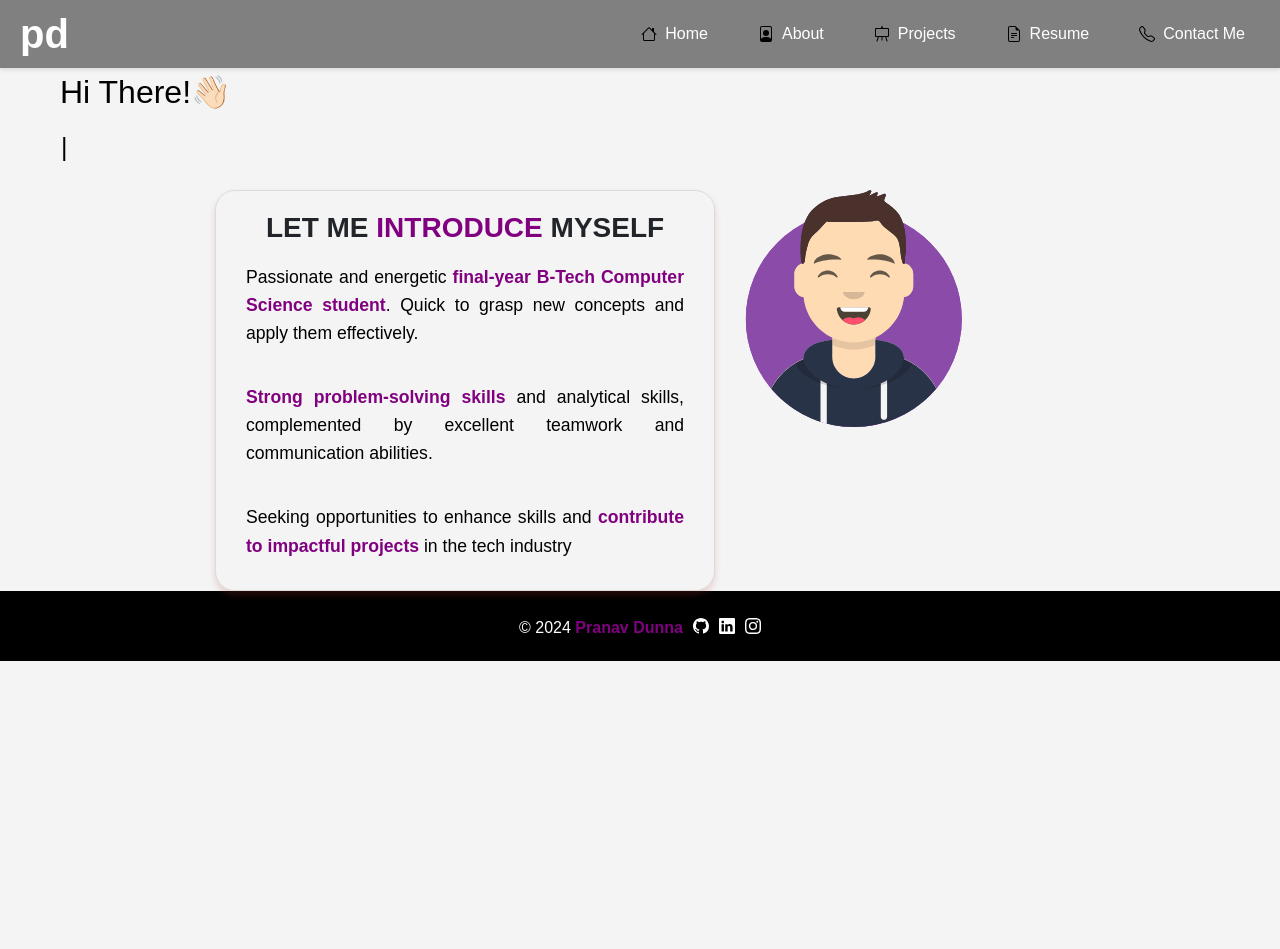
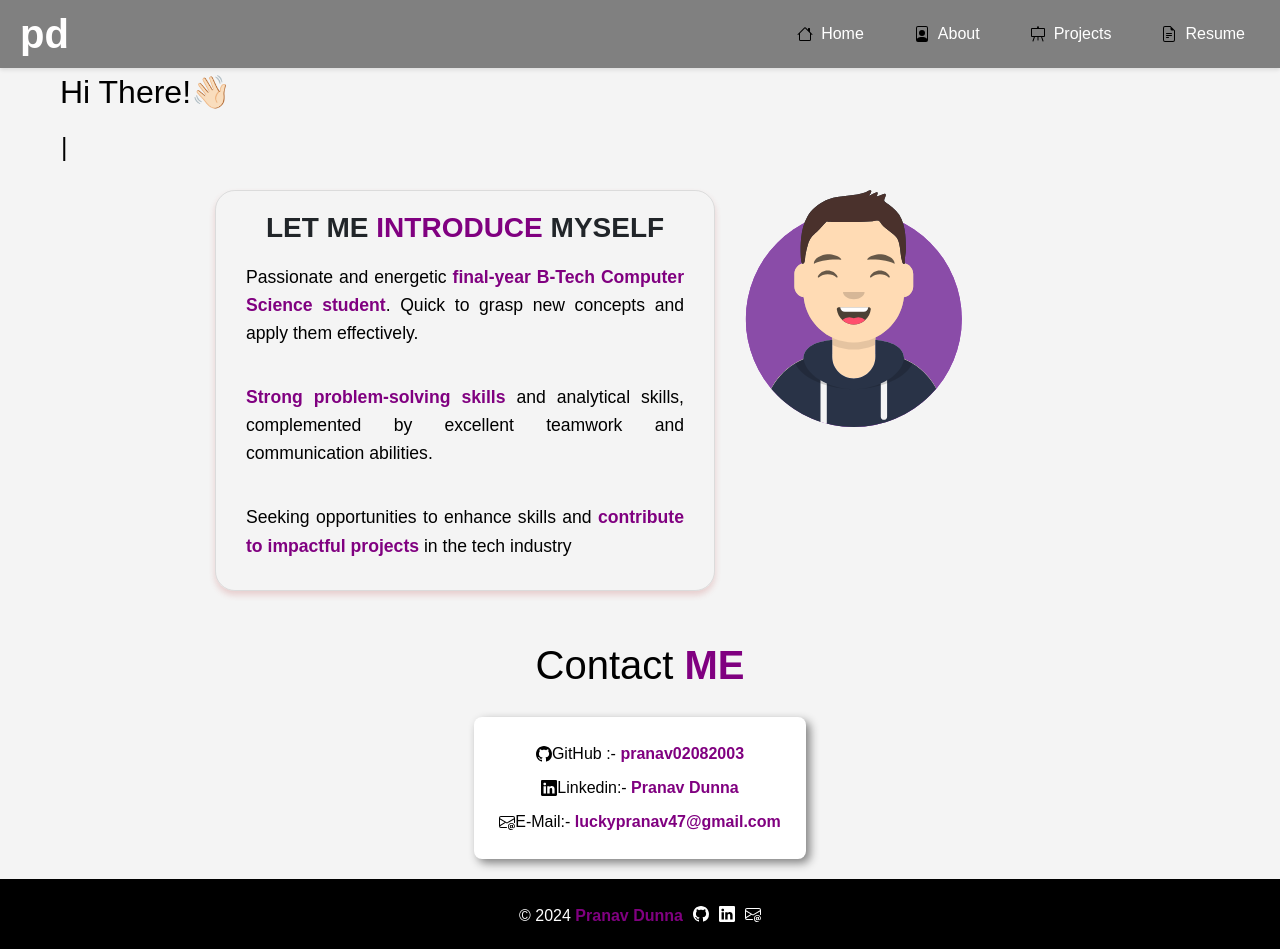
Before and after one commit to pranav02082003/Latest-Portfolio, a React (Create React App) app: page / in a window 1280 px wide. Before the commit the page ends 800 px from the top, so only its background shows below. Built offline with nearby package versions, Linux system fonts and the light colour scheme.

Commit message:
contact completed

```diff
--- a/src/Components/About/About.js
+++ b/src/Components/About/About.js
@@ -5,6 +5,7 @@
 import { motion } from 'framer-motion'
 import Footer from '../Footer/Footer'
 import Education from './Education'
+import Contact from '../Contact/Contact'
 
 export default function About() {
     return (
@@ -37,6 +38,9 @@
                     <Skills />
                 </div>
             </div>
+            <div>
+                <Contact />
+            </div>
             <Footer />
         </div>
     )
--- /dev/null
+++ b/src/Components/Contact/Contact.css
@@ -0,0 +1,19 @@
+.contact-main {
+    display: flex;
+    flex-direction: column;
+    flex-wrap: wrap;
+    justify-content: center;
+    width: fit-content;  /* Only take the width of the content */
+    padding: 20px;       /* Adjust padding inside the card */
+    box-shadow: 4px 4px 10px grey;  /* Shadow inside the card */
+    background-color: white;
+    border-radius: 8px;
+    margin: 20px auto;  /* Center the element */
+  }
+
+  .contact-sub {
+    margin: 5px;
+    text-align: center;
+    vertical-align: middle;
+    cursor: pointer;
+  }
--- a/src/Components/Contact/Contact.js
+++ b/src/Components/Contact/Contact.js
@@ -1,7 +1,31 @@
 import React from 'react'
+import '../Contact/Contact.css'
+import { Link } from 'react-router-dom'
 
 export default function Contact() {
   return (
-    <div>Contact</div>
+    <div>
+      <div className='about-mainheading'>
+        <h1>Contact <span className='yellow'>ME</span></h1>
+      </div>
+      <div className='contact-main'>
+        <div className='contact-sub'>
+          <Link to={'https://github.com/pranav02082003'} style={{ textDecoration: 'none', color: 'inherit' }}><svg xmlns="http://www.w3.org/2000/svg" width="16" height="16" fill="currentColor" class="bi bi-github" viewBox="0 0 16 16">
+            <path d="M8 0C3.58 0 0 3.58 0 8c0 3.54 2.29 6.53 5.47 7.59.4.07.55-.17.55-.38 0-.19-.01-.82-.01-1.49-2.01.37-2.53-.49-2.69-.94-.09-.23-.48-.94-.82-1.13-.28-.15-.68-.52-.01-.53.63-.01 1.08.58 1.23.82.72 1.21 1.87.87 2.33.66.07-.52.28-.87.51-1.07-1.78-.2-3.64-.89-3.64-3.95 0-.87.31-1.59.82-2.15-.08-.2-.36-1.02.08-2.12 0 0 .67-.21 2.2.82.64-.18 1.32-.27 2-.27s1.36.09 2 .27c1.53-1.04 2.2-.82 2.2-.82.44 1.1.16 1.92.08 2.12.51.56.82 1.27.82 2.15 0 3.07-1.87 3.75-3.65 3.95.29.25.54.73.54 1.48 0 1.07-.01 1.93-.01 2.2 0 .21.15.46.55.38A8.01 8.01 0 0 0 16 8c0-4.42-3.58-8-8-8" />
+          </svg><span>GitHub :- <span className='yellow'>pranav02082003</span></span></Link>
+        </div>
+        <div className='contact-sub'>
+          <Link to={'https://www.linkedin.com/in/pranav-dunna-518665247/'} style={{ textDecoration: 'none', color: 'inherit' }}><svg xmlns="http://www.w3.org/2000/svg" width="16" height="16" fill="currentColor" class="bi bi-linkedin" viewBox="0 0 16 16">
+            <path d="M0 1.146C0 .513.526 0 1.175 0h13.65C15.474 0 16 .513 16 1.146v13.708c0 .633-.526 1.146-1.175 1.146H1.175C.526 16 0 15.487 0 14.854zm4.943 12.248V6.169H2.542v7.225zm-1.2-8.212c.837 0 1.358-.554 1.358-1.248-.015-.709-.52-1.248-1.342-1.248S2.4 3.226 2.4 3.934c0 .694.521 1.248 1.327 1.248zm4.908 8.212V9.359c0-.216.016-.432.08-.586.173-.431.568-.878 1.232-.878.869 0 1.216.662 1.216 1.634v3.865h2.401V9.25c0-2.22-1.184-3.252-2.764-3.252-1.274 0-1.845.7-2.165 1.193v.025h-.016l.016-.025V6.169h-2.4c.03.678 0 7.225 0 7.225z" />
+          </svg><span>Linkedin:- <span className='yellow'>Pranav Dunna</span></span></Link>
+        </div>
+        <div className='contact-sub'>
+          <svg xmlns="http://www.w3.org/2000/svg" width="16" height="16" fill="currentColor" class="bi bi-envelope-at" viewBox="0 0 16 16">
+            <path d="M2 2a2 2 0 0 0-2 2v8.01A2 2 0 0 0 2 14h5.5a.5.5 0 0 0 0-1H2a1 1 0 0 1-.966-.741l5.64-3.471L8 9.583l7-4.2V8.5a.5.5 0 0 0 1 0V4a2 2 0 0 0-2-2zm3.708 6.208L1 11.105V5.383zM1 4.217V4a1 1 0 0 1 1-1h12a1 1 0 0 1 1 1v.217l-7 4.2z" />
+            <path d="M14.247 14.269c1.01 0 1.587-.857 1.587-2.025v-.21C15.834 10.43 14.64 9 12.52 9h-.035C10.42 9 9 10.36 9 12.432v.214C9 14.82 10.438 16 12.358 16h.044c.594 0 1.018-.074 1.237-.175v-.73c-.245.11-.673.18-1.18.18h-.044c-1.334 0-2.571-.788-2.571-2.655v-.157c0-1.657 1.058-2.724 2.64-2.724h.04c1.535 0 2.484 1.05 2.484 2.326v.118c0 .975-.324 1.39-.639 1.39-.232 0-.41-.148-.41-.42v-2.19h-.906v.569h-.03c-.084-.298-.368-.63-.954-.63-.778 0-1.259.555-1.259 1.4v.528c0 .892.49 1.434 1.26 1.434.471 0 .896-.227 1.014-.643h.043c.118.42.617.648 1.12.648m-2.453-1.588v-.227c0-.546.227-.791.573-.791.297 0 .572.192.572.708v.367c0 .573-.253.744-.564.744-.354 0-.581-.215-.581-.8Z" />
+          </svg><span>E-Mail:- <span className='yellow'>luckypranav47@gmail.com</span></span>
+        </div>
+      </div>
+    </div>
   )
 }
--- a/src/Components/Footer/Footer.js
+++ b/src/Components/Footer/Footer.js
@@ -1,5 +1,6 @@
 import React from 'react'
 import '../Footer/Footer.css'
+import { Link } from 'react-router-dom';
 
 export default function Footer() {
   const year = new Date().getFullYear();
@@ -8,19 +9,20 @@
     <div className='d-flex footer-para'>
       <p className='para-footer'>&copy; {year} <span className='yellow'>Pranav Dunna</span></p>
       <div className='svg-footer'>
-        <svg xmlns="http://www.w3.org/2000/svg" width="16" height="16" fill="white" class="bi bi-github" viewBox="0 0 16 16">
+      <Link to={'https://github.com/pranav02082003'} style={{ textDecoration: 'none', color: 'inherit' }}><svg xmlns="http://www.w3.org/2000/svg" width="16" height="16" fill="white" class="bi bi-github" viewBox="0 0 16 16">
           <path d="M8 0C3.58 0 0 3.58 0 8c0 3.54 2.29 6.53 5.47 7.59.4.07.55-.17.55-.38 0-.19-.01-.82-.01-1.49-2.01.37-2.53-.49-2.69-.94-.09-.23-.48-.94-.82-1.13-.28-.15-.68-.52-.01-.53.63-.01 1.08.58 1.23.82.72 1.21 1.87.87 2.33.66.07-.52.28-.87.51-1.07-1.78-.2-3.64-.89-3.64-3.95 0-.87.31-1.59.82-2.15-.08-.2-.36-1.02.08-2.12 0 0 .67-.21 2.2.82.64-.18 1.32-.27 2-.27s1.36.09 2 .27c1.53-1.04 2.2-.82 2.2-.82.44 1.1.16 1.92.08 2.12.51.56.82 1.27.82 2.15 0 3.07-1.87 3.75-3.65 3.95.29.25.54.73.54 1.48 0 1.07-.01 1.93-.01 2.2 0 .21.15.46.55.38A8.01 8.01 0 0 0 16 8c0-4.42-3.58-8-8-8" />
-        </svg>
+        </svg></Link>
       </div>
       <div className='svg-footer'>
-        <svg xmlns="http://www.w3.org/2000/svg" width="16" height="16" fill="white" class="bi bi-linkedin" viewBox="0 0 16 16">
+        <Link to={'https://www.linkedin.com/in/pranav-dunna-518665247/'} style={{ textDecoration: 'none', color: 'inherit' }}><svg xmlns="http://www.w3.org/2000/svg" width="16" height="16" fill="white" class="bi bi-linkedin" viewBox="0 0 16 16">
           <path d="M0 1.146C0 .513.526 0 1.175 0h13.65C15.474 0 16 .513 16 1.146v13.708c0 .633-.526 1.146-1.175 1.146H1.175C.526 16 0 15.487 0 14.854zm4.943 12.248V6.169H2.542v7.225zm-1.2-8.212c.837 0 1.358-.554 1.358-1.248-.015-.709-.52-1.248-1.342-1.248S2.4 3.226 2.4 3.934c0 .694.521 1.248 1.327 1.248zm4.908 8.212V9.359c0-.216.016-.432.08-.586.173-.431.568-.878 1.232-.878.869 0 1.216.662 1.216 1.634v3.865h2.401V9.25c0-2.22-1.184-3.252-2.764-3.252-1.274 0-1.845.7-2.165 1.193v.025h-.016l.016-.025V6.169h-2.4c.03.678 0 7.225 0 7.225z" />
-        </svg>
+        </svg></Link>
       </div>
       <div className='svg-footer'>
-        <svg xmlns="http://www.w3.org/2000/svg" width="16" height="16" fill="white" class="bi bi-instagram" viewBox="0 0 16 16">
-          <path d="M8 0C5.829 0 5.556.01 4.703.048 3.85.088 3.269.222 2.76.42a3.9 3.9 0 0 0-1.417.923A3.9 3.9 0 0 0 .42 2.76C.222 3.268.087 3.85.048 4.7.01 5.555 0 5.827 0 8.001c0 2.172.01 2.444.048 3.297.04.852.174 1.433.372 1.942.205.526.478.972.923 1.417.444.445.89.719 1.416.923.51.198 1.09.333 1.942.372C5.555 15.99 5.827 16 8 16s2.444-.01 3.298-.048c.851-.04 1.434-.174 1.943-.372a3.9 3.9 0 0 0 1.416-.923c.445-.445.718-.891.923-1.417.197-.509.332-1.09.372-1.942C15.99 10.445 16 10.173 16 8s-.01-2.445-.048-3.299c-.04-.851-.175-1.433-.372-1.941a3.9 3.9 0 0 0-.923-1.417A3.9 3.9 0 0 0 13.24.42c-.51-.198-1.092-.333-1.943-.372C10.443.01 10.172 0 7.998 0zm-.717 1.442h.718c2.136 0 2.389.007 3.232.046.78.035 1.204.166 1.486.275.373.145.64.319.92.599s.453.546.598.92c.11.281.24.705.275 1.485.039.843.047 1.096.047 3.231s-.008 2.389-.047 3.232c-.035.78-.166 1.203-.275 1.485a2.5 2.5 0 0 1-.599.919c-.28.28-.546.453-.92.598-.28.11-.704.24-1.485.276-.843.038-1.096.047-3.232.047s-2.39-.009-3.233-.047c-.78-.036-1.203-.166-1.485-.276a2.5 2.5 0 0 1-.92-.598 2.5 2.5 0 0 1-.6-.92c-.109-.281-.24-.705-.275-1.485-.038-.843-.046-1.096-.046-3.233s.008-2.388.046-3.231c.036-.78.166-1.204.276-1.486.145-.373.319-.64.599-.92s.546-.453.92-.598c.282-.11.705-.24 1.485-.276.738-.034 1.024-.044 2.515-.045zm4.988 1.328a.96.96 0 1 0 0 1.92.96.96 0 0 0 0-1.92m-4.27 1.122a4.109 4.109 0 1 0 0 8.217 4.109 4.109 0 0 0 0-8.217m0 1.441a2.667 2.667 0 1 1 0 5.334 2.667 2.667 0 0 1 0-5.334" />
-        </svg>
+      <svg xmlns="http://www.w3.org/2000/svg" width="16" height="16" fill="white" class="bi bi-envelope-at" viewBox="0 0 16 16">
+            <path d="M2 2a2 2 0 0 0-2 2v8.01A2 2 0 0 0 2 14h5.5a.5.5 0 0 0 0-1H2a1 1 0 0 1-.966-.741l5.64-3.471L8 9.583l7-4.2V8.5a.5.5 0 0 0 1 0V4a2 2 0 0 0-2-2zm3.708 6.208L1 11.105V5.383zM1 4.217V4a1 1 0 0 1 1-1h12a1 1 0 0 1 1 1v.217l-7 4.2z" />
+            <path d="M14.247 14.269c1.01 0 1.587-.857 1.587-2.025v-.21C15.834 10.43 14.64 9 12.52 9h-.035C10.42 9 9 10.36 9 12.432v.214C9 14.82 10.438 16 12.358 16h.044c.594 0 1.018-.074 1.237-.175v-.73c-.245.11-.673.18-1.18.18h-.044c-1.334 0-2.571-.788-2.571-2.655v-.157c0-1.657 1.058-2.724 2.64-2.724h.04c1.535 0 2.484 1.05 2.484 2.326v.118c0 .975-.324 1.39-.639 1.39-.232 0-.41-.148-.41-.42v-2.19h-.906v.569h-.03c-.084-.298-.368-.63-.954-.63-.778 0-1.259.555-1.259 1.4v.528c0 .892.49 1.434 1.26 1.434.471 0 .896-.227 1.014-.643h.043c.118.42.617.648 1.12.648m-2.453-1.588v-.227c0-.546.227-.791.573-.791.297 0 .572.192.572.708v.367c0 .573-.253.744-.564.744-.354 0-.581-.215-.581-.8Z" />
+          </svg>
       </div>
 
 
--- a/src/Components/Header/Header.js
+++ b/src/Components/Header/Header.js
@@ -69,9 +69,7 @@
                         <path d="M5.5 7a.5.5 0 0 0 0 1h5a.5.5 0 0 0 0-1zM5 9.5a.5.5 0 0 1 .5-.5h5a.5.5 0 0 1 0 1h-5a.5.5 0 0 1-.5-.5m0 2a.5.5 0 0 1 .5-.5h2a.5.5 0 0 1 0 1h-2a.5.5 0 0 1-.5-.5" />
                         <path d="M9.5 0H4a2 2 0 0 0-2 2v12a2 2 0 0 0 2 2h8a2 2 0 0 0 2-2V4.5zm0 1v2A1.5 1.5 0 0 0 11 4.5h2V14a1 1 0 0 1-1 1H4a1 1 0 0 1-1-1V2a1 1 0 0 1 1-1z" />
                     </svg> Resume</span></Link>
-                    <Link to={'/contact'} style={{ textDecoration: 'none', color: 'inherit' }}><span className='individual-nav'><svg xmlns="http://www.w3.org/2000/svg" width="16" height="16" fill="currentColor" class="bi bi-telephone" viewBox="0 0 16 16">
-                        <path d="M3.654 1.328a.678.678 0 0 0-1.015-.063L1.605 2.3c-.483.484-.661 1.169-.45 1.77a17.6 17.6 0 0 0 4.168 6.608 17.6 17.6 0 0 0 6.608 4.168c.601.211 1.286.033 1.77-.45l1.034-1.034a.678.678 0 0 0-.063-1.015l-2.307-1.794a.68.68 0 0 0-.58-.122l-2.19.547a1.75 1.75 0 0 1-1.657-.459L5.482 8.062a1.75 1.75 0 0 1-.46-1.657l.548-2.19a.68.68 0 0 0-.122-.58zM1.884.511a1.745 1.745 0 0 1 2.612.163L6.29 2.98c.329.423.445.974.315 1.494l-.547 2.19a.68.68 0 0 0 .178.643l2.457 2.457a.68.68 0 0 0 .644.178l2.189-.547a1.75 1.75 0 0 1 1.494.315l2.306 1.794c.829.645.905 1.87.163 2.611l-1.034 1.034c-.74.74-1.846 1.065-2.877.702a18.6 18.6 0 0 1-7.01-4.42 18.6 18.6 0 0 1-4.42-7.009c-.362-1.03-.037-2.137.703-2.877z" />
-                    </svg> Contact Me</span></Link>
+
                 </div>
             </div>
         </div>
--- a/src/Components/Home/Home.js
+++ b/src/Components/Home/Home.js
@@ -5,6 +5,7 @@
 import Tilt from 'react-parallax-tilt';
 import { motion } from 'framer-motion'
 import Footer from '../Footer/Footer';
+import Contact from '../Contact/Contact';
 
 export default function Home() {
     return (
@@ -33,6 +34,9 @@
                     </div>
                 </motion.div>
             </div>
+            <div>
+                <Contact />
+            </div>
             <Footer/>
         </div>
     )
--- a/src/Components/Projects/Projects.js
+++ b/src/Components/Projects/Projects.js
@@ -6,12 +6,13 @@
 import Comparision from '../../Assets/Comparision.png'
 import Portfolio from '../../Assets/Portfolio.png'
 import Footer from '../Footer/Footer'
+import Contact from '../Contact/Contact'
 
 export default function Projects() {
     return (
         <div>
             <div className='about-mainheading'>
-                <motion.h1 initial={{ y: "100%" }} animate={{ y: 0 }} exit={{ y: "-100%" }} transition={{ duration: 0.5 }}> CHECK OUT MY <span className='yellow'>PROJECTS</span></motion.h1>
+                <motion.h1 initial={{ y: "100%" }} animate={{ y: 0 }} exit={{ y: "-100%" }} transition={{ duration: 0.5 }}>MY <span className='yellow'>PROJECTS</span></motion.h1>
             </div>
             <div className='project-maindiv'>
                 <ProjectCard imgPath={HospitalImg} heading='Hospital Management' description='Developed an innovative "Hospital Management System " as a
@@ -26,6 +27,9 @@
 implemented various projects, showcasing my skill and
 interest in Web Development' ghlink='https://github.com/pranav02082003/Latest-Portfolio' viewlink='https://latest-portfolio-dvh5.onrender.com' />
             </div>
+            <div>
+                <Contact />
+            </div>
             <Footer/>
         </div>
     )
```
